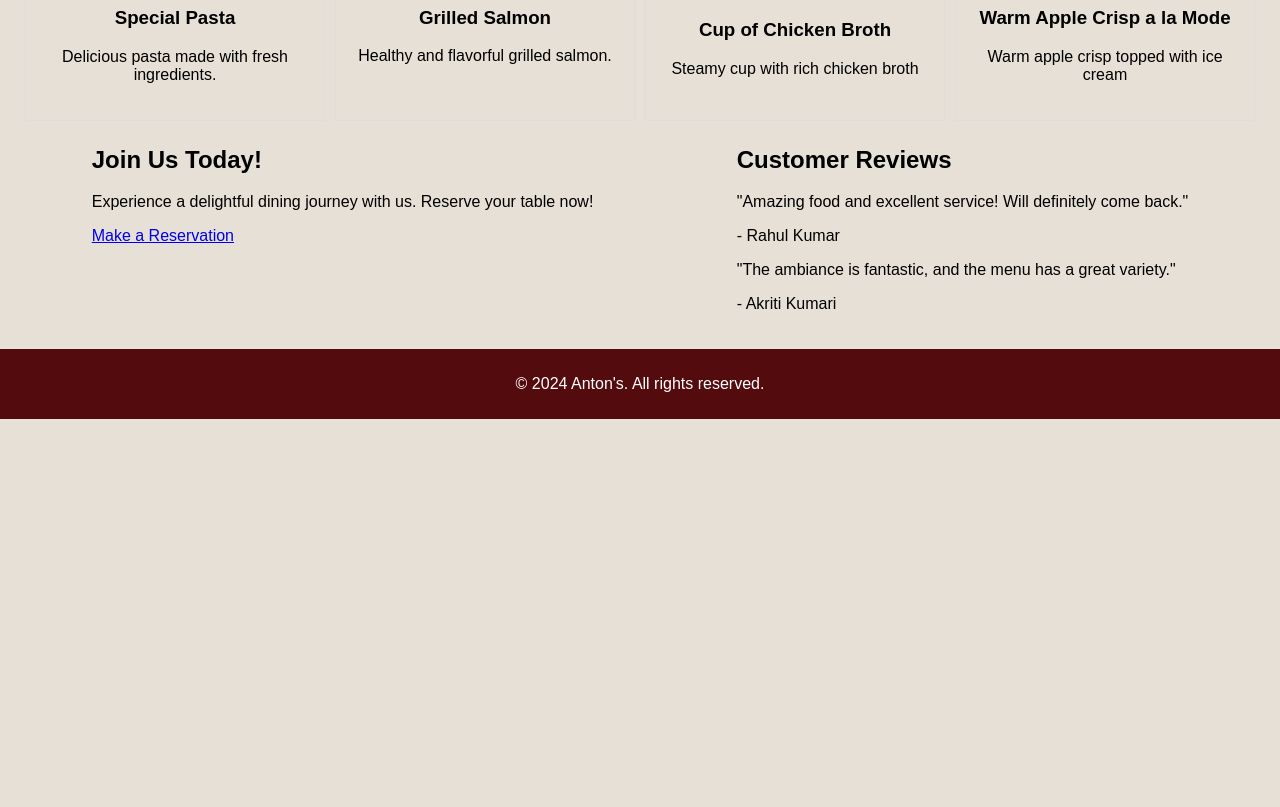
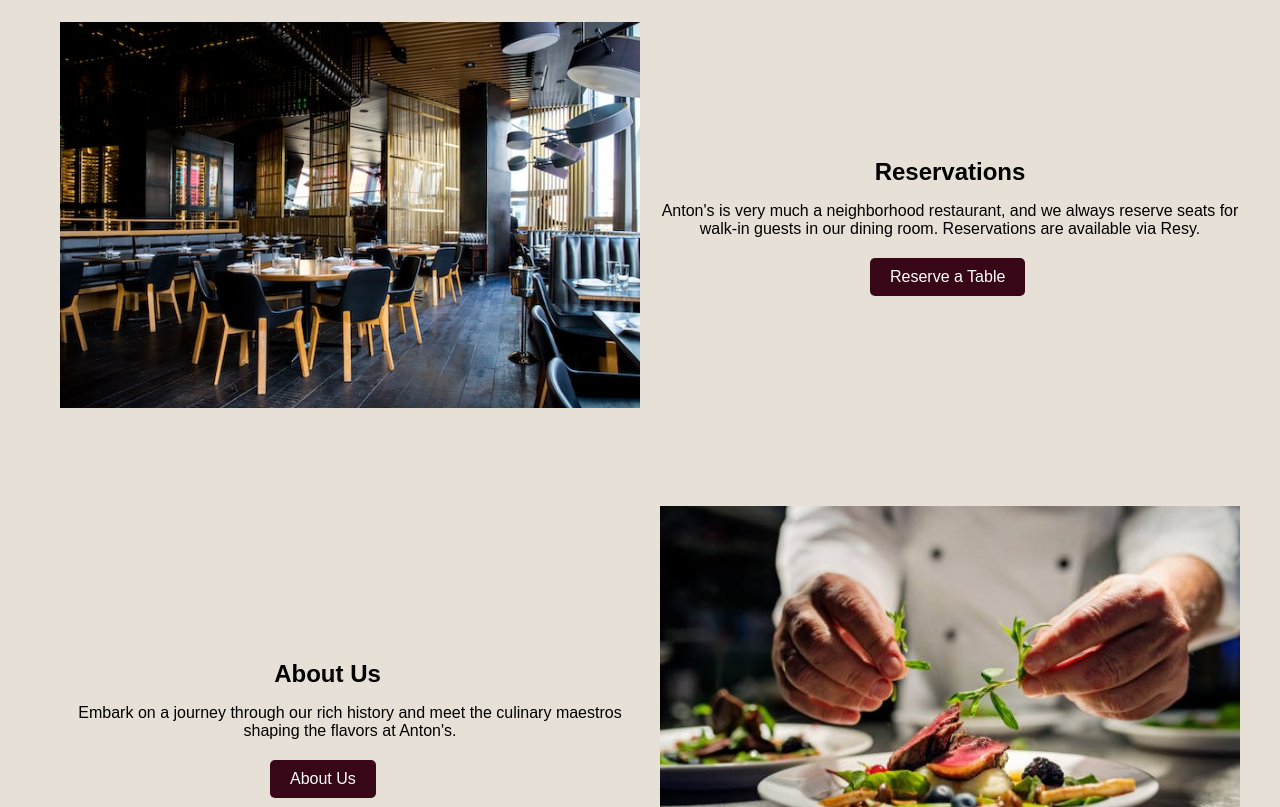
Before and after one commit to anisharavishankar04/resturant-website, a plain HTML site: page index.html in a window 1280 px wide. Shown: the part 1107-1914 px from the top of the page. Before the commit the page ends 1526 px from the top, so only its background shows below. Drawn offline with Linux system fonts and the light colour scheme.

Commit message:
sorta done

```diff
--- a/index.html
+++ b/index.html
@@ -31,7 +31,6 @@
         <div>
         <br>
         <h1 id="animated-text" style="text-align: center; font-family:monospace ;">Welcome to Anton's!</h1>
-        <h3 style="text-align: center; font-family:monospace ;">A cozy, nostalgic New York café and wine bar in the heart of the West Village.</h3>
         </div>
         <div class="featured-dishes">
         <div class="ant">
@@ -44,48 +43,45 @@
         <img alt="a person sitting at a table with a cup of coffee" src="https://images.getbento.com/accounts/36ae7752e94ab282ecee1043de81b5d2/media/images/87770Antons_0922_LizClayman_00179.jpg?fit=max&amp;w=1800&amp;auto=format,compress">
     </div>
     </div>
-        <h1 style="text-align: center; font-family:monospace;">Our Crowd Pullers</h1>
-        <section id="featured-dishes">
-            <div class="dish">
-                <img src="Images/Pasta.jpg" alt="Pasta">
-                <h3>Special Pasta</h3>
-                <p>Delicious pasta made with fresh ingredients.</p>
-            </div>
-            <div class="dish">
-                <img src="Images/Grilled Salmon.jpg" alt="Grilled Salmon">
-                <h3>Grilled Salmon</h3>
-                <p>Healthy and flavorful grilled salmon.</p>
-            </div>
-            <div class="dish">
-                <img src="Images/Cup of Chicken Broth.jpg" alt="Cup of Chicken Broth">
-                <h3>Cup of Chicken Broth</h3>
-                <p>Steamy cup with rich chicken broth</p>
-            </div>
-            <div class="dish">
-                <img src="Images/Warm Apple Crisp a la Mode.jpg" alt="Warm Apple Crisp a la Mode">
-                <h3>Warm Apple Crisp a la Mode</h3>
-                <p>Warm apple crisp topped with ice cream</p>
-            </div>
-        </section>
+    <section>
+        <br><br>
+        <h1 style="text-align: center; font-family:monospace ;">A cozy, nostalgic New York café and wine bar in the heart of the West Village.</h1>
+        <br><br>
+    </section>
 
-
-        <section id="cta">
-            <h2>Join Us Today!</h2>
-            <p>Experience a delightful dining journey with us. Reserve your table now!</p>
-            <a href="reservation.html" class="button">Make a Reservation</a>
-        </section>
-
-        <section id="customer-reviews">
-            <h2>Customer Reviews</h2>
-            <div class="review">
-                <p>"Amazing food and excellent service! Will definitely come back."</p>
-                <p class="customer">- Rahul Kumar</p>
-            </div>
-            <div class="review">
-                <p>"The ambiance is fantastic, and the menu has a great variety."</p>
-                <p class="customer">- Akriti Kumari</p>
-            </div>
-        </section>
+            <section class="menu-section">
+                <div class="content">
+                    <h2 style="text-align: center; margin-right: 50px;">Menu</h2>
+                    <p style="text-align: center;">Reimagining NYC's rich culinary history through comforting, eclectic American cuisine with deep European influences.</p>
+                    <a href="menu.html" class="button">View Menu</a>
+                </div>
+                <div class="content">
+                    <img style="width:100% ; height:auto;" src="Images/food.jpg" alt="menu picture">
+                </div>
+            </section>
+            <br><br><br>
+            <section class="menu-section">
+                <div class="content">
+                    <img style="width:100% ; height:auto;" src="Images/restt.jpg" alt="menu picture">
+                </div>
+                <div class="content">
+                    <h2 style="text-align: center;">Reservations</h2>
+                    <p style="text-align: center;">Anton's is very much a neighborhood restaurant, and we always reserve seats for walk-in guests in our dining room. Reservations are available via Resy.</p>
+                    <a href="reservation.html" class="button">Reserve a Table</a>
+                </div>
+            </section>
+            <br><br><br>
+            <section class="menu-section">
+                <div class="content">
+                    <h2 style="text-align: center; margin-right: 45px;">About Us</h2>
+                    <p style="text-align: center;">Embark on a journey through our rich history and meet the culinary maestros shaping the flavors at Anton's.</p>
+                    <a href="about.html" class="button">About Us</a>
+                </div>
+                <div class="content">
+                    <img style="width:100% ; height:auto;" src="Images/rest.jpg" alt="menu picture">
+                </div><br><br>
+            </section>
+            <section><br><br><br><br></section>
     </main>
     <script src="app.js"></script>
     <footer>
--- a/styles.css
+++ b/styles.css
@@ -133,6 +133,41 @@ nav ul li {
 .sub-heading ~ #our-team {
     margin-top: 0.5em;
 }
+.menu-section {
+    display: flex;
+    align-items: center;
+    padding: 20px;
+}
+
+.content {
+    flex: 1;
+    margin-left:20px;
+}
+
+.content h2 {
+    font-size: 24px;
+    margin-bottom: 10px;
+}
+
+.content p {
+    font-size: 16px;
+    margin-bottom: 20px;
+}
+
+.button {
+    display:inline-block;
+    padding: 10px 20px;
+    background-color: #370617;
+    color: #fff;
+    text-decoration: none;
+    border-radius: 5px;
+    transition: background-color 0.3s ease;
+    margin-left: 210px;
+}
+
+.button:hover {
+    background-color: #555;
+}
 
 
 main {
```
Also changed, not shown: contact.html (+0 -5 lines), menu.html (+1 -8 lines), Images/food.jpg (added), Images/menu1.png (deleted), Images/menu2.png (deleted), Images/menu3.png (deleted), Images/res.jpg (added), Images/rest.jpg (added), Images/restt.jpg (added).
